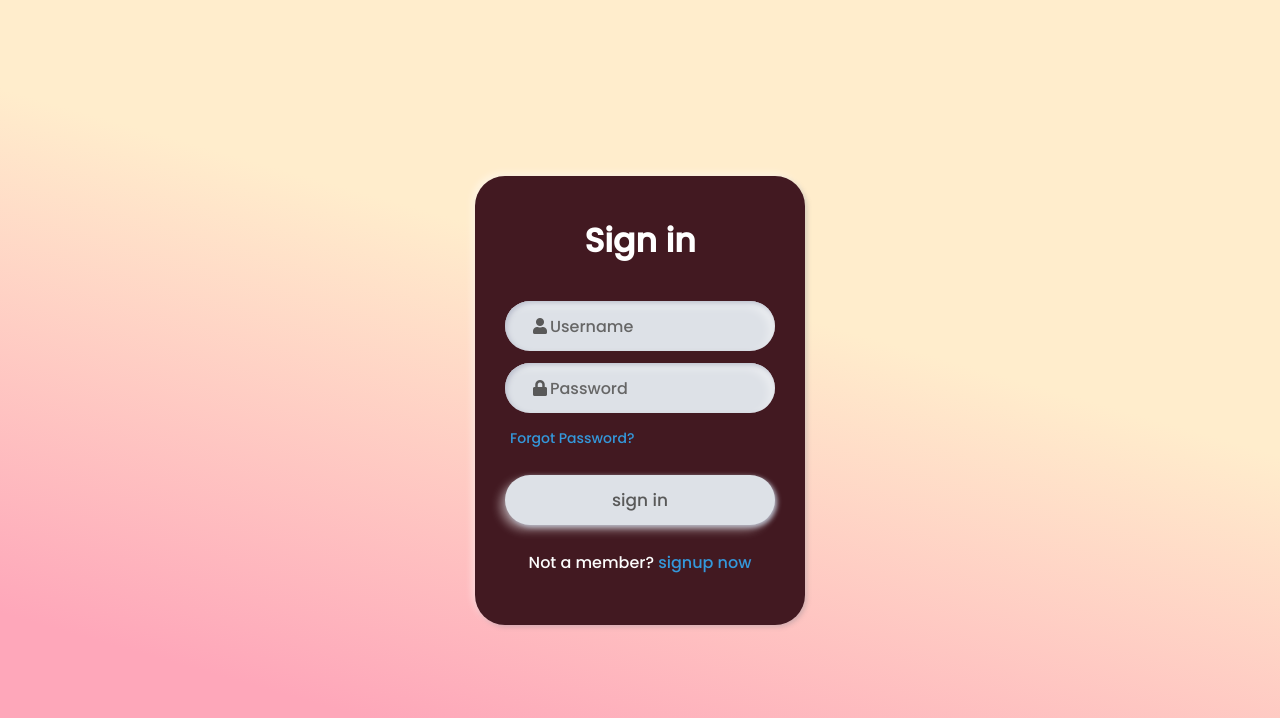
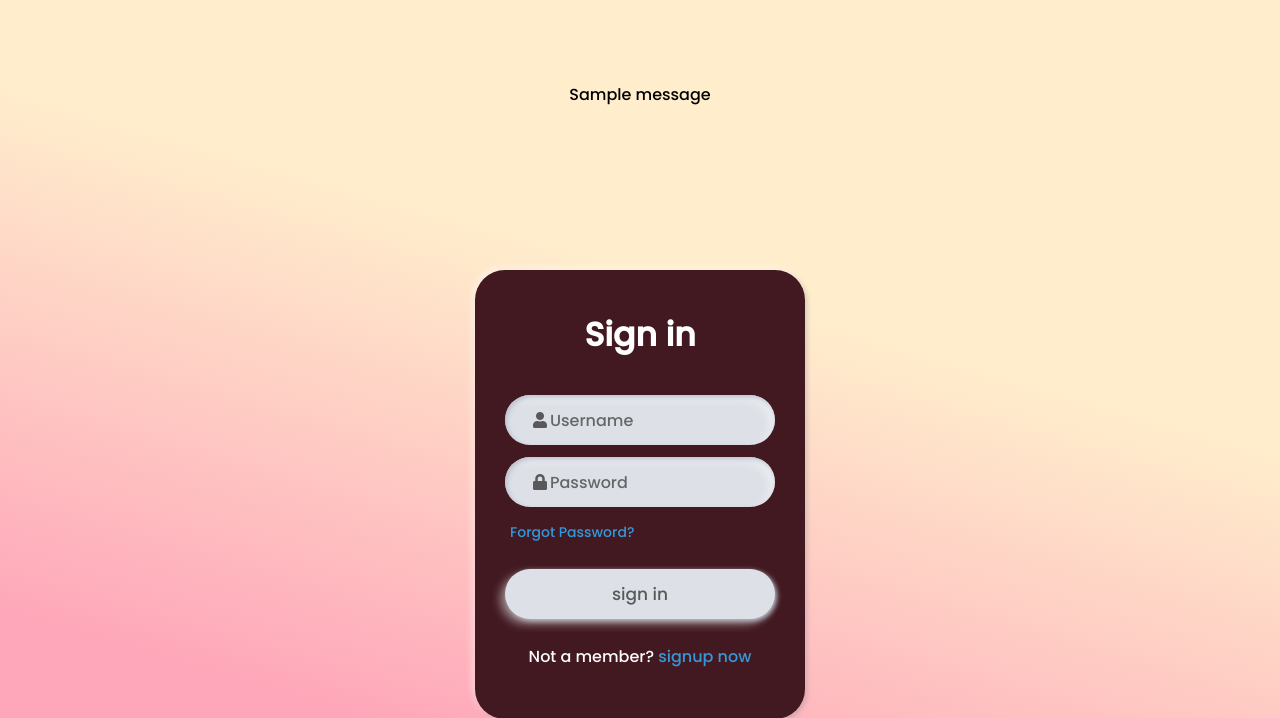
Before and after one commit to ankitapuri/pixelvibe, a Django app: page /login/ in a window 1280 px wide. Shown: the top 718 px of the page. Run offline with Django 3.2, Linux system fonts and the light colour scheme; tables that the repository leaves empty hold one stand-in row (values such as "Sample post"); one stand-in notice (Sample message) is shown; some libraries are stand-ins or nearby versions.

Commit message:
added validations to login

```diff
--- a/home/views.py
+++ b/home/views.py
@@ -62,7 +62,7 @@ def Handlelogin(request):
         exist = User.objects.all().filter(username=username)
         print(exist)
         if len(exist)==0:
-            print(" username not Found Please Sign Up")
+            messages.error(request," username not Found Please Sign Up")
             return redirect('/login')
         user=authenticate(username=username, password=password)
         if user is not None:
@@ -71,7 +71,7 @@ def Handlelogin(request):
             print('loged in')
             return redirect("/")
         else:
-            print("Invalid credentials! Please try again")
+            messages.error(request,"Invalid credentials! Please try again")
             return redirect("/login")
     else:
         return render(request,'login_new.html')
--- a/template/login_new.html
+++ b/template/login_new.html
@@ -10,6 +10,14 @@
   <link rel="stylesheet" href="https://cdnjs.cloudflare.com/ajax/libs/font-awesome/5.15.3/css/all.min.css" integrity="sha512-iBBXm8fW90+nuLcSKlbmrPcLa0OT92xO1BIsZ+ywDWZCvqsWgccV3gFoRBv0z+8dLJgyAHIhR35VZc2oM/gI1w==" crossorigin="anonymous" referrerpolicy="no-referrer" />
 </head>
 <body>
+
+    {% for message in messages %}
+	<div class="alert alert-warning alert-dismissible fade show" role="alert">
+		 {{message}}
+	</div>
+    {% endfor %}
+
+
 	<div class="content">
 		<div class="text">Sign in</div>
 		<form action="/login/" method="post">
```
